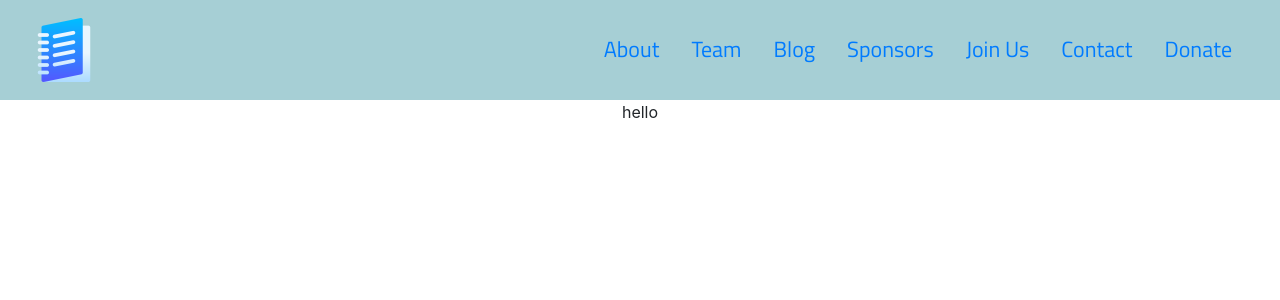
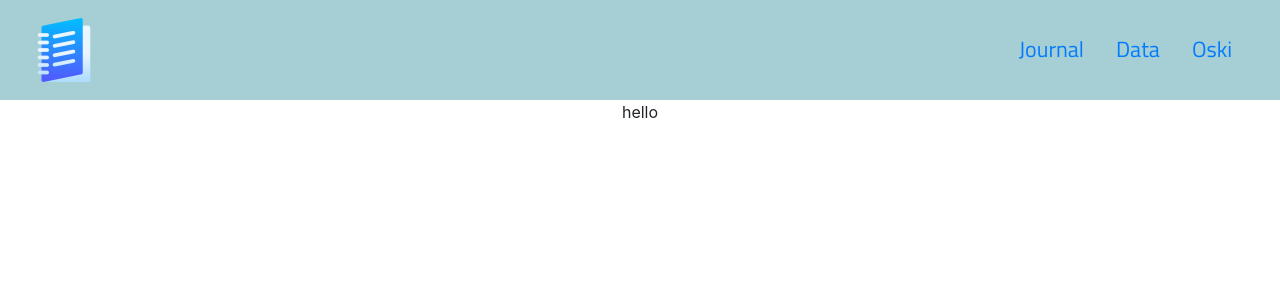
Before and after one commit to ethan-wu366/data-journal, a React (Create React App) app in the folder frontend/data-journal/: page / in a window 1280 px wide. Shown: the top 300 px of the page. Built offline with nearby package versions, Linux system fonts and the light colour scheme.

Commit message:
navbar name edits

```diff
--- a/frontend/data-journal/src/components/SiteNavbar.js
+++ b/frontend/data-journal/src/components/SiteNavbar.js
@@ -37,31 +37,17 @@ const SiteNavbar = (props) => {
             />
             <Navbar.Collapse id="basic-navbar-nav">
                 <Nav className="ml-auto">
-                    <a href="/about">
-                        <p style={style.NavText}>About</p>
+                    <a href="/journal">
+                        <p style={style.NavText}>Journal</p>
                     </a>
-                    <a href="/team">
-                        <p style={style.NavText}>Team</p>
+                    <a href="/data">
+                        <p style={style.NavText}>Data</p>
                     </a>
-                    <a
-                        href="https://evberkeleyblog.weebly.com/"
-                        target="_blank"
-                        rel="noopener noreferrer"
-                    >
-                        <p style={style.NavText}>Blog</p>
+
+                    <a href="/settings">
+                        <p style={style.NavText}>Oski</p>
                     </a>
-                    <a href="/sponsors">
-                        <p style={style.NavText}>Sponsors</p>
-                    </a>
-                    <a href="/join">
-                        <p style={style.NavText}>Join Us</p>
-                    </a>
-                    <a href="mailto: berkeleyformulae@gmail.com">
-                        <p style={style.NavText}>Contact</p>
-                    </a>
-                    <a href="https://give.berkeley.edu/egiving/index.cfm?fund=FU1349000">
-                        <p style={style.NavText}>Donate</p>
-                    </a>
+
                 </Nav>
             </Navbar.Collapse>
         </Navbar>
--- a/frontend/data-journal/src/index.js
+++ b/frontend/data-journal/src/index.js
@@ -1,10 +1,10 @@
-import React, {Component} from 'react';
-import Help from 'react-dom';
+import React from 'react';
+import ReactDOM from 'react-dom';
 import './css/index.css';
 import App from './App';
 import reportWebVitals from './reportWebVitals';
 
-Help.render(
+ReactDOM.render(
     <React.StrictMode>
         <App />
     </React.StrictMode>,
```
